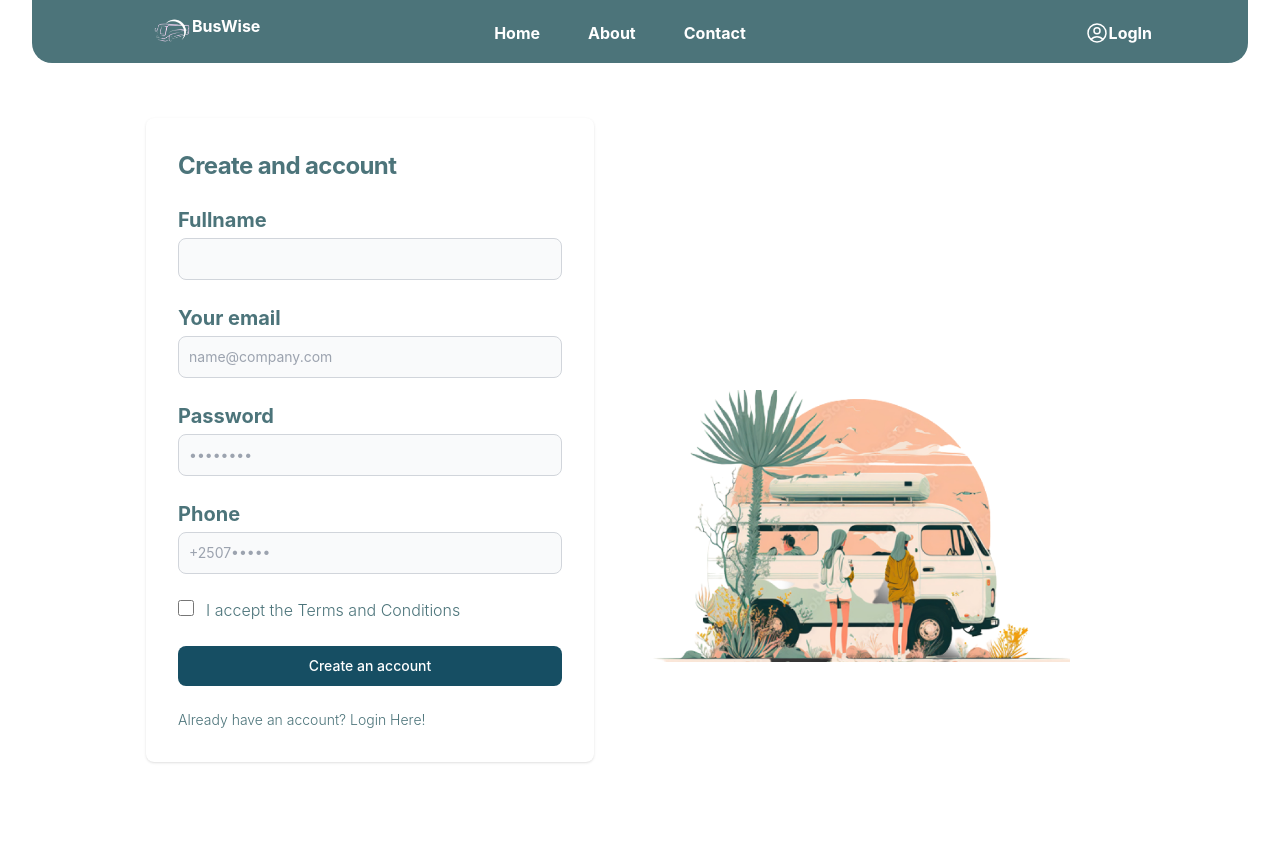
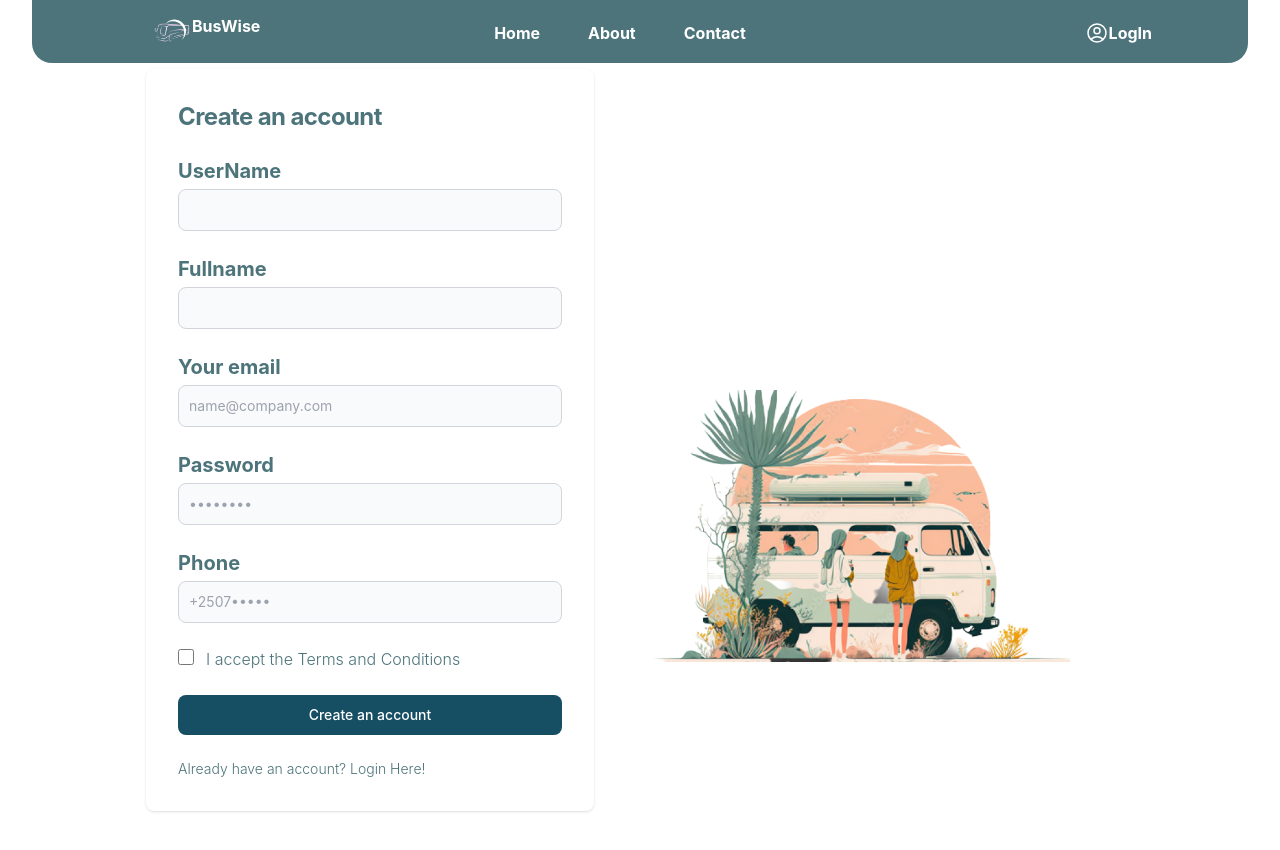
Before and after one commit to AdelineA/ticketBooking-Frontend, a React (Create React App) app: page /signup in a window 1280 px wide. Shown: the top 850 px of the page. Built offline with nearby package versions, Linux system fonts and the light colour scheme.

Commit message:
signup validation

```diff
--- a/src/Components/Login/Signup.jsx
+++ b/src/Components/Login/Signup.jsx
@@ -6,17 +6,20 @@ import Person from '../../imgs/Person.png'
 
 
 export default function Signup() {
-  const [values,setValues]= useState({
-    name:'',
-    email:'',
-    password:''
+  const [values, setValues]= useState({
+    username: '',
+    fullName: '',
+    email: '',
+    password:'',
+    phone:''
   })
   const handleChange = (e) =>{
-    setValues({...values,[e.target.name]:[e.target.value]})
+    setValues({...values, [e.target.name]: e.target.value})
   }
   const handleSubmit = (e)=>{
     e.preventDefault();
-    axios.post('http://localhost:5000',{
+    // console.log(values)
+    axios.post('https://shy-gray-wombat-gear.cyclic.app/api/user/signup',{
       headers:{
         'content-type': 'application/json',
       },
@@ -35,21 +38,35 @@ export default function Signup() {
           <div class="flex-col w-full bg-white rounded-lg shadow dark:border md:mt-0 sm:max-w-md xl:p-0 ">
             <div class="p-6 space-y-4 md:space-y-6 sm:p-8">
               <h1 class="text-xl font-bold leading-tight tracking-tight md:text-2xl colo">
-                Create and account
+                Create an account
               </h1>
               <form onSubmit={handleSubmit} class="space-y-4 md:space-y-6" action="#">
+              <div>
+                  <label for="name" class="block mb-1 text-xl font-bold colo ">
+                    UserName
+                  </label>
+                  <input
+                    type="text"
+                    name="username"
+                    onChange={handleChange}
+                    id="username"
+                    class="bg-gray-50 border border-gray-300 text-gray-900 sm:text-sm rounded-lg block w-full p-2.5 "
+                    placeholder=""
+                    required
+                  />
+                </div>
                 <div>
                   <label for="name" class="block mb-1 text-xl font-bold colo ">
                     Fullname
                   </label>
                   <input
                     type="text"
-                    name="name"
+                    name="fullName"
                     onChange={handleChange}
-                    id="text"
+                    id="fullName"
                     class="bg-gray-50 border border-gray-300 text-gray-900 sm:text-sm rounded-lg block w-full p-2.5 "
                     placeholder=""
-                    required=""
+                    required
                   />
                 </div>
                 <div>
@@ -63,7 +80,7 @@ export default function Signup() {
                     id="email"
                     class="bg-gray-50 border border-gray-300 text-gray-900 sm:text-sm rounded-lg block w-full p-2.5 "
                     placeholder="name@company.com"
-                    required=""
+                    required
                   />
                 </div>
                 <div>
@@ -80,7 +97,7 @@ export default function Signup() {
                     id="password"
                     class="bg-gray-50 border border-gray-300 sm:text-sm rounded-lg block w-full p-2.5"
                     placeholder="••••••••"
-                    required=""
+                    required
                   />
                 </div>
                 <div>
@@ -92,12 +109,12 @@ export default function Signup() {
                   </label>
                   <input
                     type="number"
-                    name="phone_number"
+                    name="phone"
                     onChange={handleChange}
                     id="phone_number"
                     class="bg-gray-50 border border-gray-300 text-gray-900 sm:text-sm rounded-lg  block w-full p-2.5"
                     placeholder="+2507•••••"
-                    required=""
+                    required
                   />
                 </div>
                 <div class="flex items-start">
@@ -107,7 +124,7 @@ export default function Signup() {
                       aria-describedby="terms"
                       type="checkbox"
                       class="w-4 h-4 border border-gray-300 rounded bg-gray-50"
-                      required=""
+                      required
                     />
                   </div>
                   <div class="ml-3 text-sm">
@@ -117,7 +134,7 @@ export default function Signup() {
                         class="font-medium text-base hover:underline "
                         to="#"
                       >
-                        Terms and Conditions
+                       Terms and Conditions
                       </NavLink>
                     </label>
                   </div>
@@ -135,7 +152,7 @@ export default function Signup() {
                     to="/login"
                     class="font-bold text-base hover:underline "
                   >
-                    Login Here!
+                   Login Here!
                   </NavLink>
                   </div>
               </form>
```
